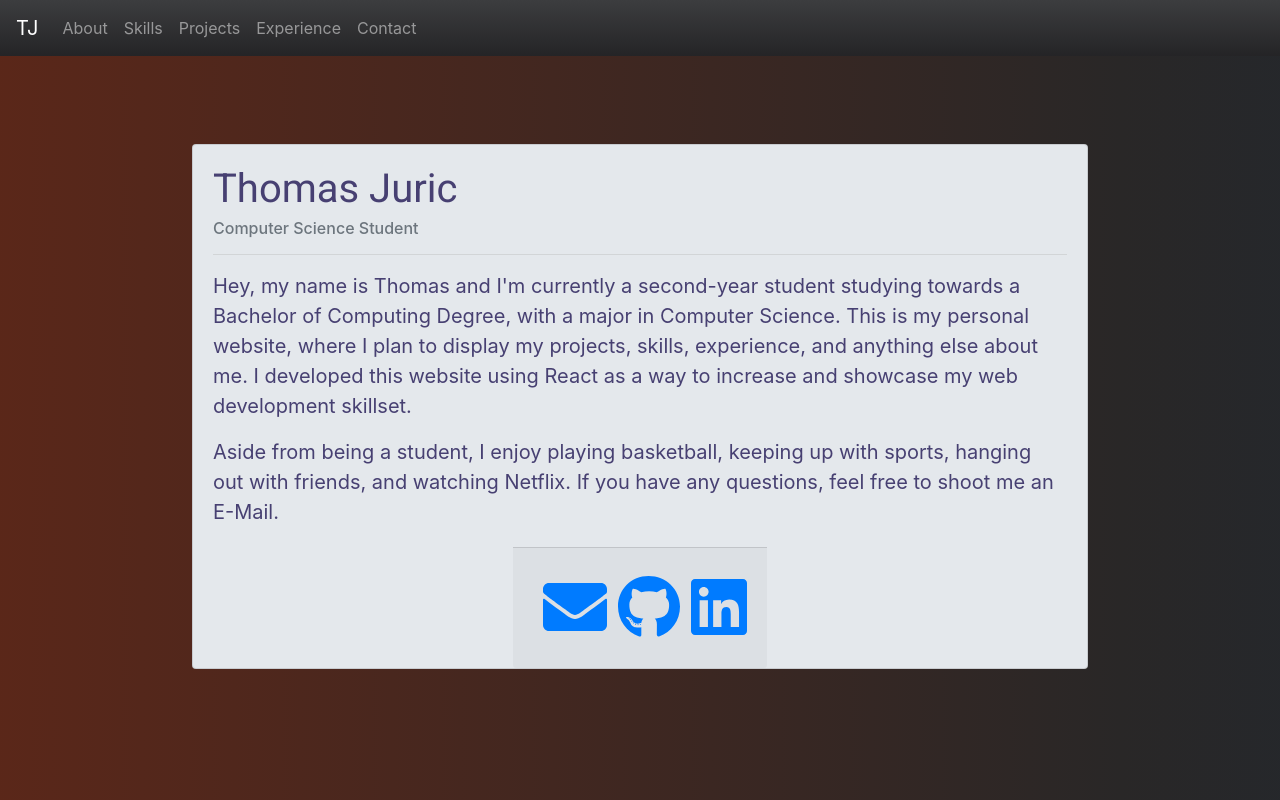
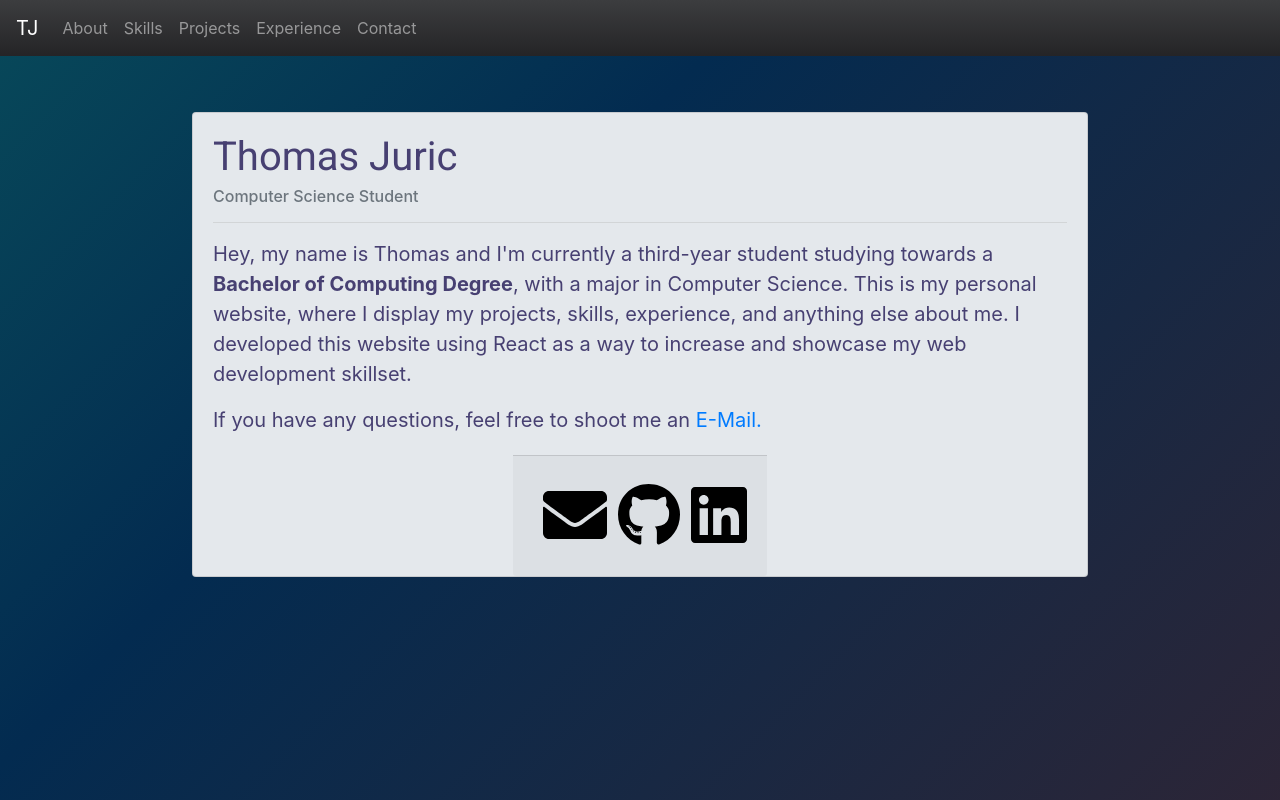
Before and after one commit to ThomasJuric/Personal_Website, a React (Create React App) app: page / in a window 1280 px wide. Built offline with nearby package versions, Linux system fonts and the light colour scheme.

Commit message:
Changed button colors

```diff
--- a/src/Website/About.js
+++ b/src/Website/About.js
@@ -45,29 +45,28 @@ const About = (props) => {
             <Card.Subtitle className="mb-3 text-muted subtitle">Computer Science Student</Card.Subtitle>
             <hr className = "underline"></hr>
             <Card.Text className = "cardText">
-              Hey, my name is Thomas and I'm currently a second-year student studying towards a Bachelor of Computing Degree,
-              with a major in Computer Science. This is my personal website, where I plan to display my projects, skills,
+              Hey, my name is Thomas and I'm currently a third-year student studying towards a <b>Bachelor of Computing Degree</b>,
+              with a major in Computer Science. This is my personal website, where I display my projects, skills,
               experience, and anything else about me. I developed this website using React as a way to increase and showcase my web
               development skillset.
             </Card.Text>
             <Card.Text className = "cardText">
-              Aside from being a student, I enjoy playing basketball, keeping up with sports, hanging out with friends, and watching Netflix.
-              If you have any questions, feel free to shoot me an E-Mail.
+              If you have any questions, feel free to shoot me an <a href = "mailto: thomasjuric@gmail.com">E-Mail.</a>
             </Card.Text>
           </Card.Body>
             <Card.Footer className = "mx-auto">
               <div className="column">
-                      <a href ="mailto:thomasjuric@gmail.com" display = "block" width = "2px">
+                      <a className = "icon" href ="mailto:thomasjuric@gmail.com" display = "block" width = "2px">
                           <FontAwesomeIcon icon={["fa", "envelope"]} />
                       </a>
                   </div>
                   <div className = "column">
-                      <a href ="https://github.com/ThomasJuric" display = "block" width = "2px">
+                      <a className = "icon" href ="https://github.com/ThomasJuric" display = "block" width = "2px">
                         <FontAwesomeIcon icon={["fab", "github"]} />
                       </a>
                   </div>
                   <div className = "column">
-                      <a href ="https://www.linkedin.com/in/thomasjuric" display = "block" width = "2px">
+                      <a className = "icon" href ="https://www.linkedin.com/in/thomasjuric" display = "block" width = "2px">
                         <FontAwesomeIcon icon={faLinkedin} />
                       </a>
                   </div>
--- a/src/Website/ContactMe.js
+++ b/src/Website/ContactMe.js
@@ -49,17 +49,17 @@ return (
         </Card.Body>
             <Card.Footer className = "mx-auto">
               <div className="column">
-                      <a href ="mailto:thomasjuric@gmail.com" display = "block" width = "2px">
+                      <a className = "icon"  href ="mailto:thomasjuric@gmail.com" display = "block" width = "2px">
                           <FontAwesomeIcon icon={["fa", "envelope"]} />
                       </a>
                   </div>
                   <div className = "column">
-                      <a href ="https://github.com/ThomasJuric" display = "block" width = "2px">
+                      <a className = "icon" href ="https://github.com/ThomasJuric" display = "block" width = "2px">
                         <FontAwesomeIcon icon={["fab", "github"]} />
                       </a>
                   </div>
                   <div className = "column">
-                      <a href ="https://www.linkedin.com/in/thomasjuric" display = "block" width = "2px">
+                      <a className = "icon" href ="https://www.linkedin.com/in/thomasjuric" display = "block" width = "2px">
                         <FontAwesomeIcon icon={faLinkedin} />
                       </a>
                   </div>
--- a/src/Website/Projects.js
+++ b/src/Website/Projects.js
@@ -118,18 +118,18 @@ const Projects = (props) => {
             </Row>
           </Card.Body>
             <Card.Footer className = "mx-auto">
-              <div className="column">
-                      <a href ="mailto:thomasjuric@gmail.com" display = "block" width = "2px">
+              <div  className="column">
+                      <a className = "icon" href ="mailto:thomasjuric@gmail.com" display = "block" width = "2px">
                           <FontAwesomeIcon icon={["fa", "envelope"]} />
                       </a>
                   </div>
-                  <div className = "column">
-                      <a href ="https://github.com/ThomasJuric" display = "block" width = "2px">
+                  <div  className = "column">
+                      <a className = "icon" href ="https://github.com/ThomasJuric" display = "block" width = "2px">
                         <FontAwesomeIcon icon={["fab", "github"]} />
                       </a>
                   </div>
-                  <div className = "column">
-                      <a href ="https://www.linkedin.com/in/thomasjuric" display = "block" width = "2px">
+                  <div  className = "column">
+                      <a className = "icon" href ="https://www.linkedin.com/in/thomasjuric" display = "block" width = "2px">
                         <FontAwesomeIcon icon={faLinkedin} />
                       </a>
                   </div>
--- a/src/Website/Skills.js
+++ b/src/Website/Skills.js
@@ -88,17 +88,17 @@ const Skills = (props) => {
           </Card.Body>
             <Card.Footer className = "mx-auto">
                   <div className="column">
-                      <a href ="mailto:thomasjuric@gmail.com" display = "block" width = "2px">
+                      <a className = "icon" href ="mailto:thomasjuric@gmail.com" display = "block" width = "2px">
                           <FontAwesomeIcon icon={["fa", "envelope"]} />
                       </a>
                   </div>
                   <div className = "column">
-                      <a href ="https://github.com/ThomasJuric" display = "block" width = "2px">
+                      <a className = "icon" href ="https://github.com/ThomasJuric" display = "block" width = "2px">
                         <FontAwesomeIcon icon={["fab", "github"]} />
                       </a>
                   </div>
                   <div className = "column">
-                      <a href ="https://www.linkedin.com/in/thomasjuric" display = "block" width = "2px">
+                      <a className = "icon" href ="https://www.linkedin.com/in/thomasjuric" display = "block" width = "2px">
                         <FontAwesomeIcon icon={faLinkedin} />
                       </a>
                   </div>
--- a/src/Website/style.css
+++ b/src/Website/style.css
@@ -13,9 +13,9 @@
     width: 100%;
 }
 body {
-	background: linear-gradient(90deg, #742712, #292727, #032b50, #128d70);
+	background: linear-gradient(-45deg, #b62727, #502020, #032b50, #128d70);
 	background-size: 400% 400%;
-	animation: gradient 75s ease infinite;
+	animation: gradient 60s ease infinite;
 }
 
 @keyframes gradient {
@@ -39,11 +39,12 @@ body {
 p, li {
     font-size: 20px;
 }
-.myCard {
-    padding-top: 2.5%;
-}
+
 .contactBox {
     text-align: center;
+}
+.contactMe {
+    margin-left: 10px;
 }
 h1 {
     font-family: 'Roboto', sans-serif;
@@ -61,6 +62,9 @@ h3 {
     padding-left: 10px;
     z-index: 4;
     font-size: 4em;
+}
+.icon {
+    color: black;
 }
 /* .underline {
     color: white;
@@ -112,17 +116,18 @@ h3 {
 .theProjBtn {
     height: 50px;
     text-align: center;
-    background-color: #FFFFFF;
-    border-color:#0D0D0D;
+    background-color: #D88C5A;
+    border-color:#000000;
     margin-left: 2.5%;
     width: 50%;
+
 }
 
 .underlineProj {
     background-color: rgba(252, 236, 217, 0.288);
 }
 .btnText {
-    color: #0D0D0D;
+    color: #000000;
     vertical-align: middle;
 }
 
```
Also changed, not shown: src/Website/Experience.js (+5 -5 lines).
